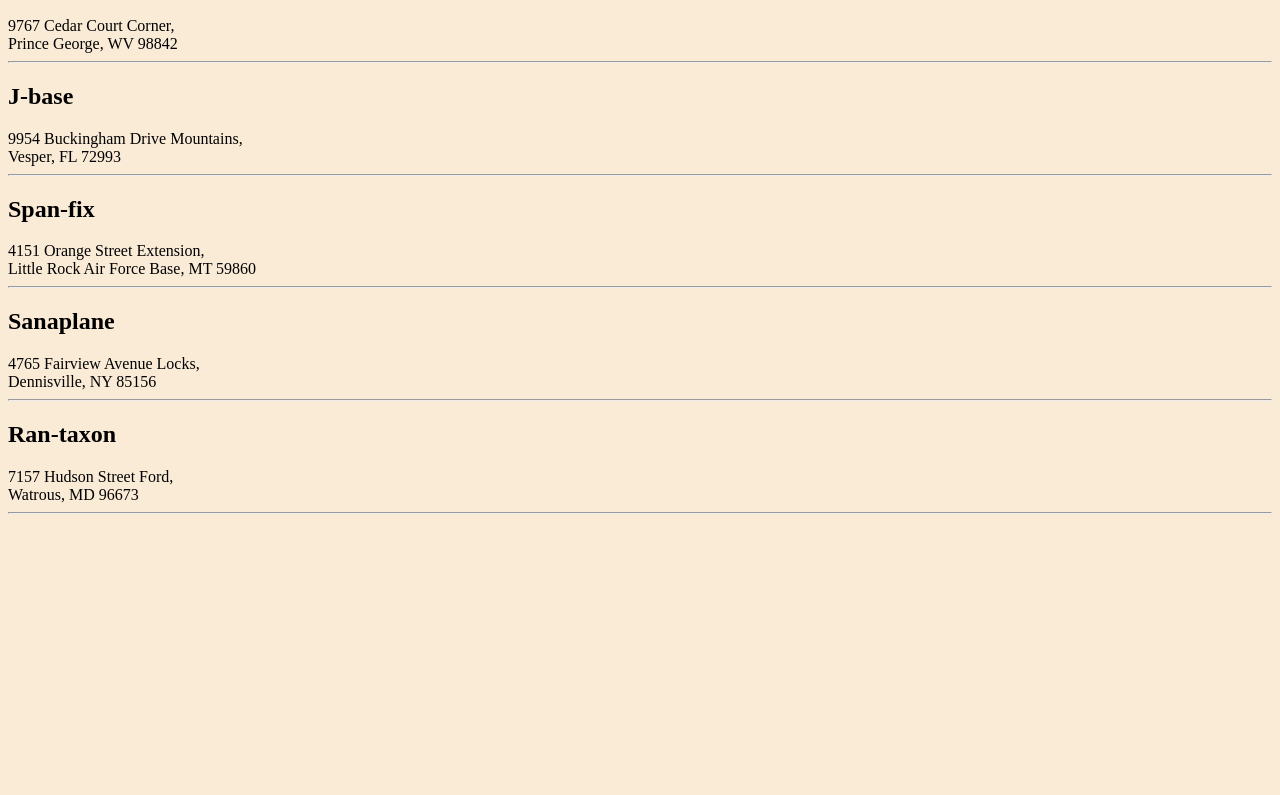
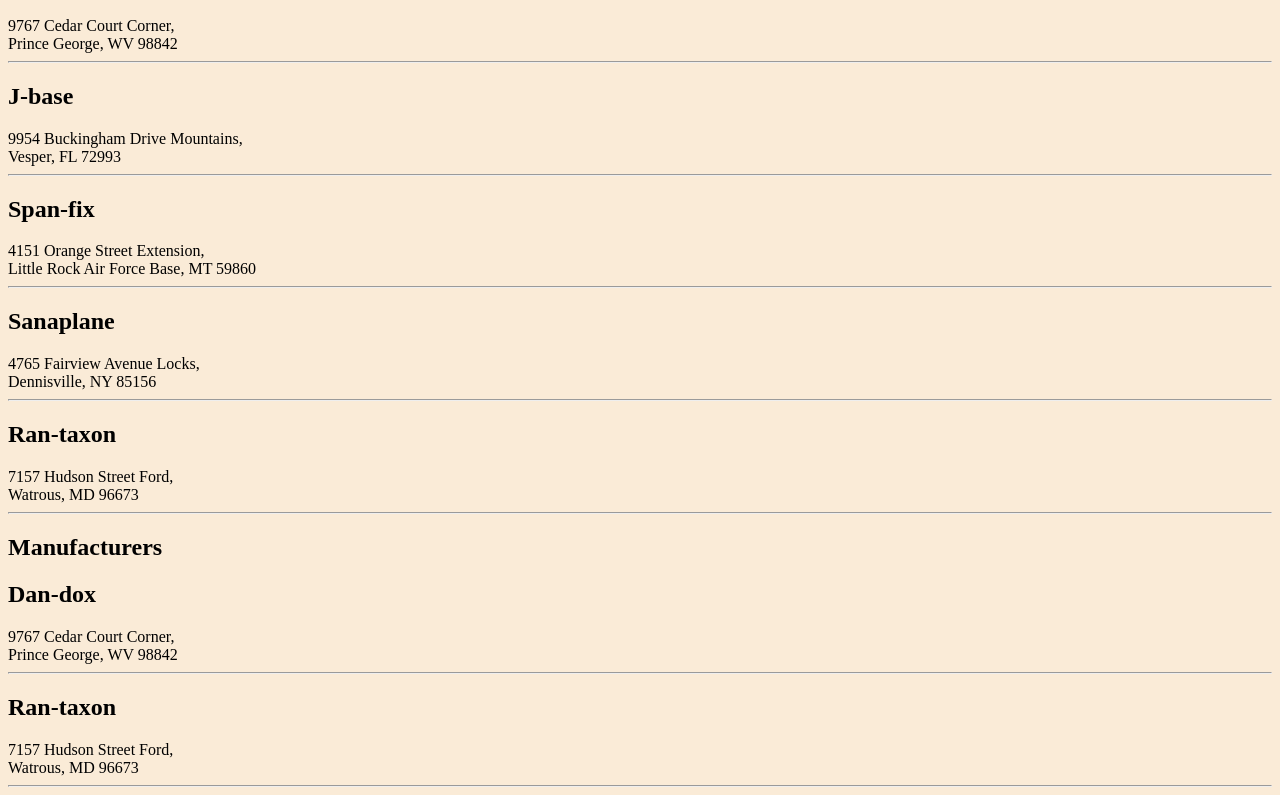
Before and after one commit to abernethyb/ArrayMethodsExercisesJune2020, a plain HTML site: page index.html in a window 1280 px wide. Shown: the part 661-1456 px from the top of the page. Before the commit the page ends 1183 px from the top, so only its background shows below. Drawn offline with Linux system fonts and the light colour scheme.

Commit message:
used filter method

```diff
--- a/index.html
+++ b/index.html
@@ -8,6 +8,7 @@
 </head>
 <body>
     <article class="business__list"></article>
+    <article class="manufacturing__businesses"></article>
     <script src="./main.js" type="module"></script>
 </body>
 </html>
--- a/main.js
+++ b/main.js
@@ -20,3 +20,48 @@ businesses.forEach(business => {
     `
     businessSelector.innerHTML += "<hr/>"
   });
+
+  // Array to contain all the New York businesses
+const newYorkBusinesses = businesses.filter(business => {
+    let inNewYork = false
+
+    if (business.addressStateCode === "NY") {
+        inNewYork = true
+    }
+
+    return inNewYork
+  })
+
+  console.log("NY businesses", newYorkBusinesses)
+
+
+ // Array to contain all the Manufacturing businesses
+ const manufacturingBusinesses = businesses.filter(business => {
+    let manufacturer = false
+
+    if (business.companyIndustry === "Manufacturing") {
+        manufacturer = true
+    }
+
+    return manufacturer
+  })
+
+  console.log("Manufacturing Businesses", manufacturingBusinesses)
+
+
+  const ManufacturingBusinessSelector = document.querySelector(".manufacturing__businesses")
+
+  ManufacturingBusinessSelector.innerHTML = `<h1>Manufacturers</h1>`
+
+  manufacturingBusinesses.forEach(Mbusiness => {
+    ManufacturingBusinessSelector.innerHTML += `
+        <h2>${Mbusiness.companyName}</h2>
+        <section>
+          ${Mbusiness.addressFullStreet},
+        </section>
+        <section>
+          ${Mbusiness.addressCity}, ${Mbusiness.addressStateCode} ${Mbusiness.addressZipCode}
+        </section>
+      `
+      ManufacturingBusinessSelector.innerHTML += "<hr/>"
+    });
```
